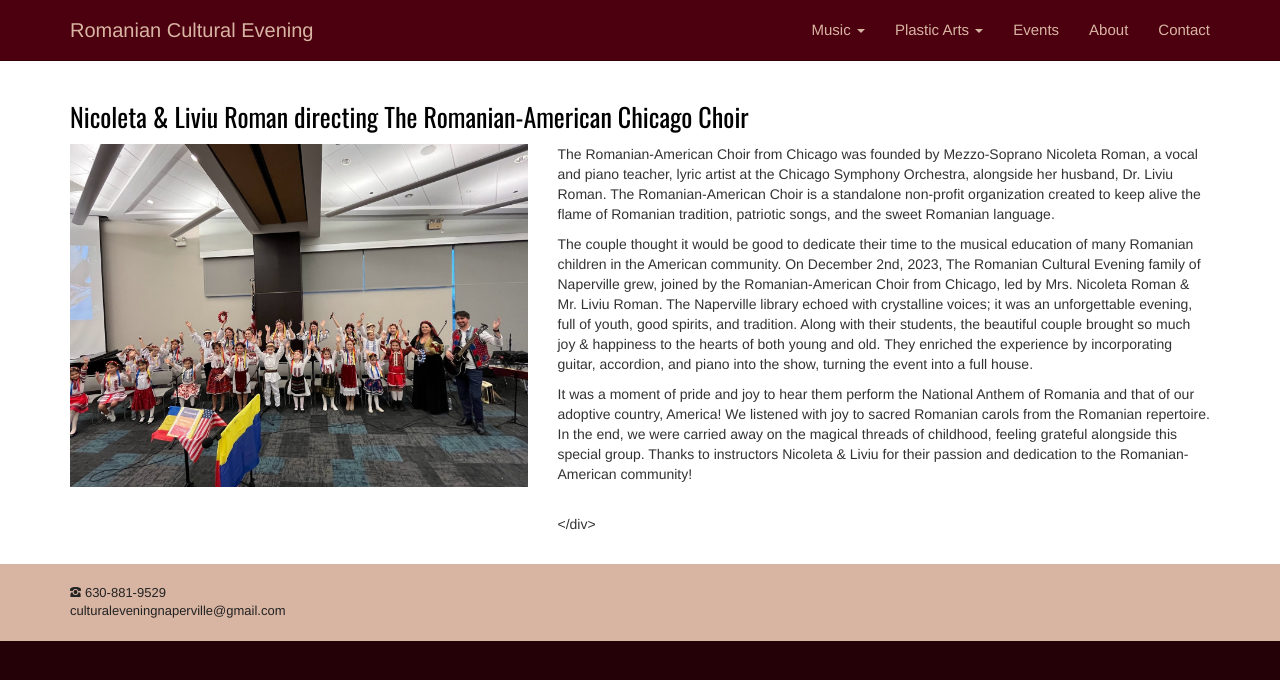
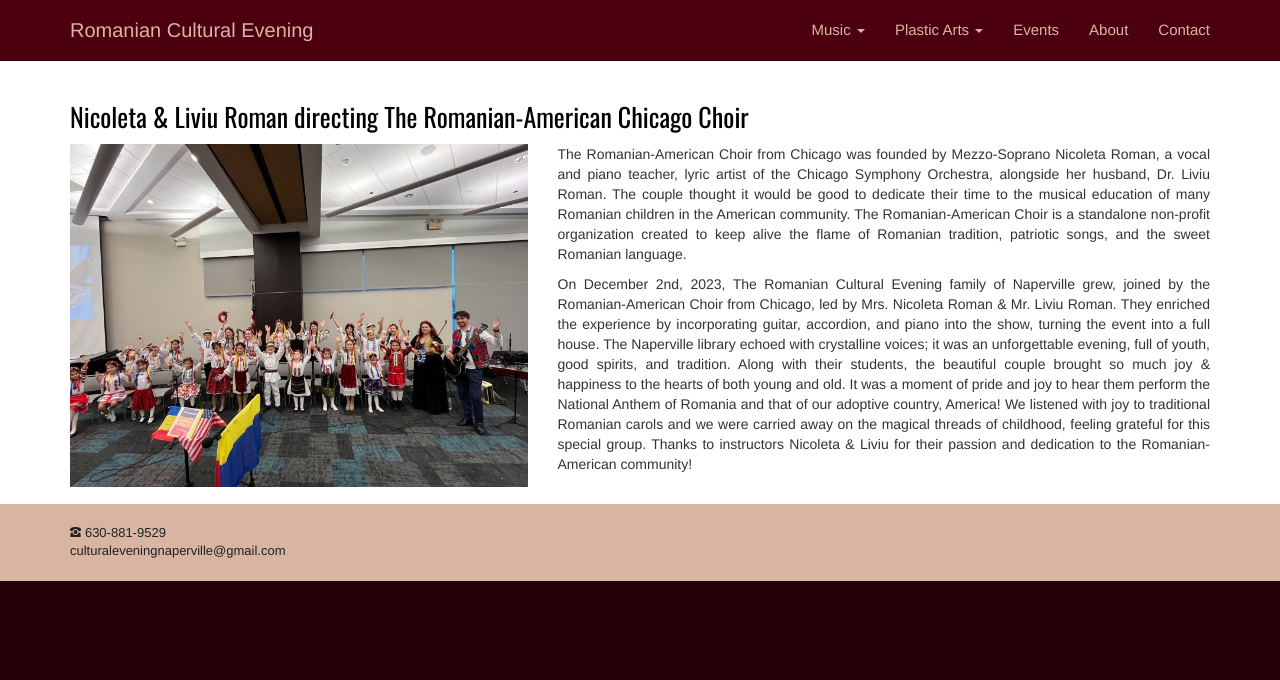
Before and after one commit to adrianth/culteve, a Jekyll site: the page built from en/music/nicoleta-roman.md, in a window 1280 px wide. Shown: the top 680 px of the page. Built offline with Jekyll 4.4.1, drawn with Linux system fonts in a browser that asks for light colours.

Commit message:
updates nicoleta roman

```diff
--- a/en/music/nicoleta-roman.md
+++ b/en/music/nicoleta-roman.md
@@ -11,18 +11,10 @@ title: Nicoleta & Liviu Roman & The Romanian-American Chicago Choir
         <div class="col-sm-5">
             <img class="img img-responsive" src="{{ site.baseurl }}/img/music/nicoleta-roman.jpg" />
         </div>
-        <div class="col-sm-7">
-            <p>The Romanian-American Choir from Chicago was founded by Mezzo-Soprano Nicoleta Roman, a vocal and piano teacher, lyric artist at the Chicago Symphony Orchestra, alongside her husband, Dr. Liviu Roman. The Romanian-American Choir is a standalone non-profit organization created to keep alive the flame of Romanian tradition, patriotic songs, and the sweet Romanian language.</p>
+        <div class="col-sm-7" style="text-align: justify">
+            <p>The Romanian-American Choir from Chicago was founded by Mezzo-Soprano Nicoleta Roman, a vocal and piano teacher, lyric artist of the Chicago Symphony Orchestra, alongside her husband, Dr. Liviu Roman. The couple thought it would be good to dedicate their time to the musical education of many Romanian children in the American community. The Romanian-American Choir is a standalone non-profit organization created to keep alive the flame of Romanian tradition, patriotic songs, and the sweet Romanian language.</p>
 
-            <p>The couple thought it would be good to dedicate their time to the musical education of many Romanian children in the American community. On December 2nd, 2023, The Romanian Cultural Evening family of Naperville grew, joined by the Romanian-American Choir from Chicago, led by Mrs. Nicoleta Roman & Mr. Liviu Roman. The Naperville library echoed with crystalline voices; it was an unforgettable evening, full of youth, good spirits, and tradition. Along with their students, the beautiful couple brought so much joy & happiness to the hearts of both young and old. They enriched the experience by incorporating guitar, accordion, and piano into the show, turning the event into a full house.
-
-            <p> It was a moment of pride and joy to hear them perform the National Anthem of Romania and that of our adoptive country, America! We listened with joy to sacred Romanian carols from the Romanian repertoire. In the end, we were carried away on the magical threads of childhood, feeling grateful alongside this special group. Thanks to instructors Nicoleta & Liviu for their passion and dedication to the Romanian-American community!</p>
-
-
-
-
-
-
+            <p>On December 2nd, 2023, The Romanian Cultural Evening family of Naperville grew, joined by the Romanian-American Choir from Chicago, led by Mrs. Nicoleta Roman & Mr. Liviu Roman. They enriched the experience by incorporating guitar, accordion, and piano into the show, turning the event into a full house. The Naperville library echoed with crystalline voices; it was an unforgettable evening, full of youth, good spirits, and tradition. Along with their students, the beautiful couple brought so much joy & happiness to the hearts of both young and old. It was a moment of pride and joy to hear them perform the National Anthem of Romania and that of our adoptive country, America! We listened with joy to traditional Romanian carols and we were carried away on the magical threads of childhood, feeling grateful for this special group. Thanks to instructors Nicoleta & Liviu for their passion and dedication to the Romanian-American community!</p>
     <br>
 </div>
 <br>
```
